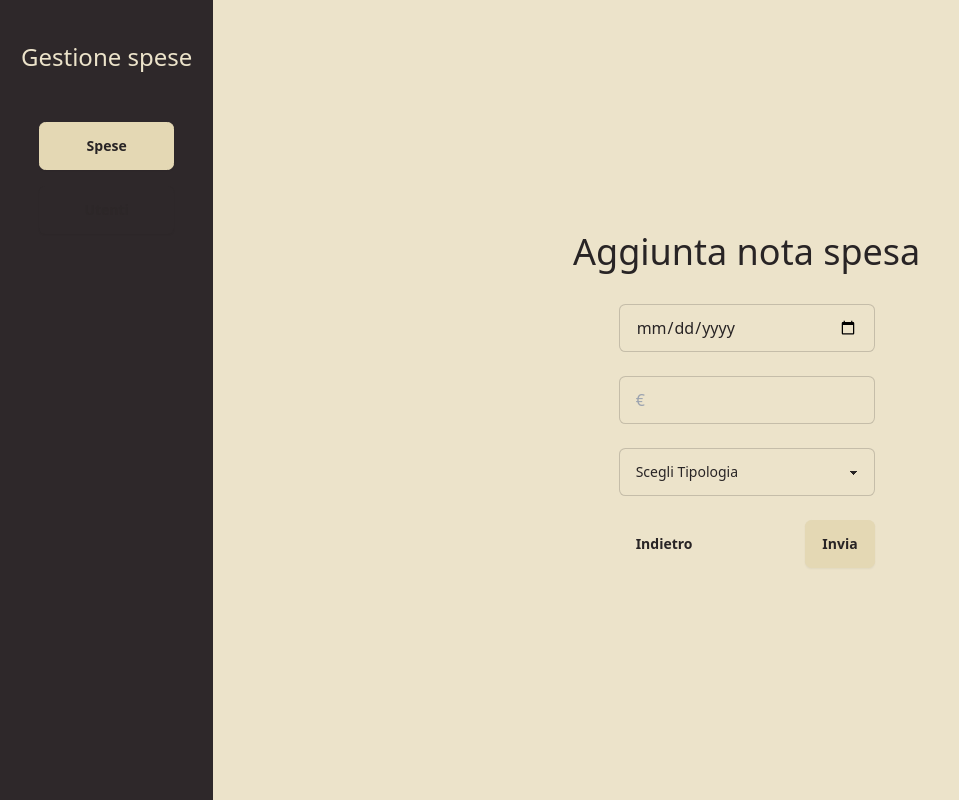
After one commit to SimVac/nota-spese, a Flask app: template templates/aggiunta_utente.html in a window 1280 px wide. The commit adds this page. Shown: the whole page, without its empty margins (0-959 px from the left). Run offline with Flask 3, Linux system fonts and the light colour scheme; the template is opened without the code that fills it, so the values that code supplies are empty; some libraries are stand-ins or nearby versions.

Commit message:
su tutto

```diff
--- /dev/null
+++ b/templates/aggiunta_utente.html
@@ -0,0 +1,68 @@
+<!DOCTYPE html>
+<html lang="it" data-theme="sunset" id="theme">
+
+<head>
+    <meta charset="UTF-8">
+    <meta name="viewport"
+        content="width=device-width, user-scalable=no, initial-scale=1.0, maximum-scale=1.0, minimum-scale=1.0">
+    <meta http-equiv="X-UA-Compatible" content="ie=edge">
+    <link href="https://cdn.jsdelivr.net/npm/daisyui@4.10.1/dist/full.min.css" rel="stylesheet" type="text/css" />
+    <script src="https://cdn.tailwindcss.com"></script>
+    <title>Gestione Spese</title>
+</head>
+
+<body>
+    <div class="flex flex-row">
+        <div id="left-bar" class="flex flex-col h-screen w-2/12 bg-neutral">
+            <div class="h-1/6 flex justify-center items-center">
+                <span class="text-2xl" id="spese"> Gestione spese </span>
+            </div>
+            <div class="flex flex-col justify-between items-center h-screen">
+                <div class="flex flex-col w-10/12">
+                    <div class="p-2 flex justify-center">
+                        <a href="/" class="w-10/12"><button class="btn w-full">Spese</button></a>
+                    </div>
+                    <div class="p-2 flex justify-center">
+                        {% if is_admin %}
+                            <a href="/users" class="w-10/12"><button class="btn w-full">Utenti</button></a>
+                        {%else%}
+                            <a href="/users" class="w-10/12"><button class="btn w-full btn-disabled">Utenti</button></a>
+                        {% endif %}
+                    </div>
+                </div>
+                <div class="pb-4">
+                    <a href="/user"><button id="nome" class="text-2xl btn btn-ghost"></button></a>
+                </div>
+            </div>
+        </div>
+        <div class="w-10/12 flex flex-col justify-center items-center h-screen">
+            <div class="w-4/12 flex flex-col justify-evenly items-center h-3/6">
+                <span class="text-4xl">Aggiunta nota spesa</span>
+                <form method="post" action="/api/add-nota" class="w-64">
+                    <div class="w-12/12">
+                        <div class="pb-6">
+                            <input type="date" name="data" class="input input-bordered w-full max-w-xs" required>
+                        </div>
+                        <div class="pb-6">
+                            <input type="number" min="0" step="0.01" name="importo"
+                                class="input input-bordered w-full max-w-xs" placeholder="€">
+                        </div>
+                        <div class="pb-6">
+                            <select id="tipologia" name="tipologia" class="select select-bordered w-full max-w-xs" required>
+                                <option selected disabled>Scegli Tipologia</option>
+                            </select>
+                        </div>
+                        <div class="flex justify-between flex-row-reverse">
+                            <button type="submit" class="btn">Invia</button>
+                            <a href="/"><button class="btn btn-ghost" type="button">Indietro</button></a>
+                        </div>
+                    </div>
+                </form>
+
+            </div>
+        </div>
+    </div>
+    <script src="./static/aggiunta.js"></script>
+</body>
+
+</html>
--- a/templates/utente.html
+++ b/templates/utente.html
@@ -31,7 +31,7 @@
                     </div>
                 </div>
                 <div class="pb-4">
-                    <a href="/user"><button id="nome" class="text-2xl btn btn-ghost"></button></a>
+                    <a href="/user"><button id="btn_nome" class="text-2xl btn btn-ghost"></button></a>
                 </div>
             </div>
         </div>
```
